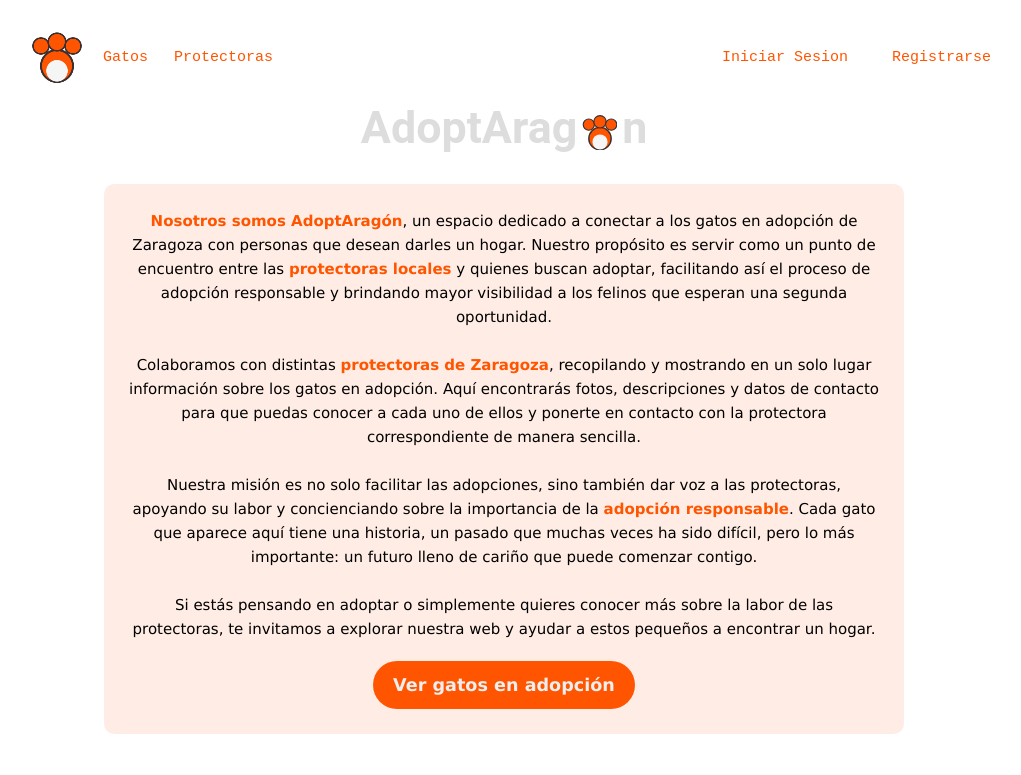
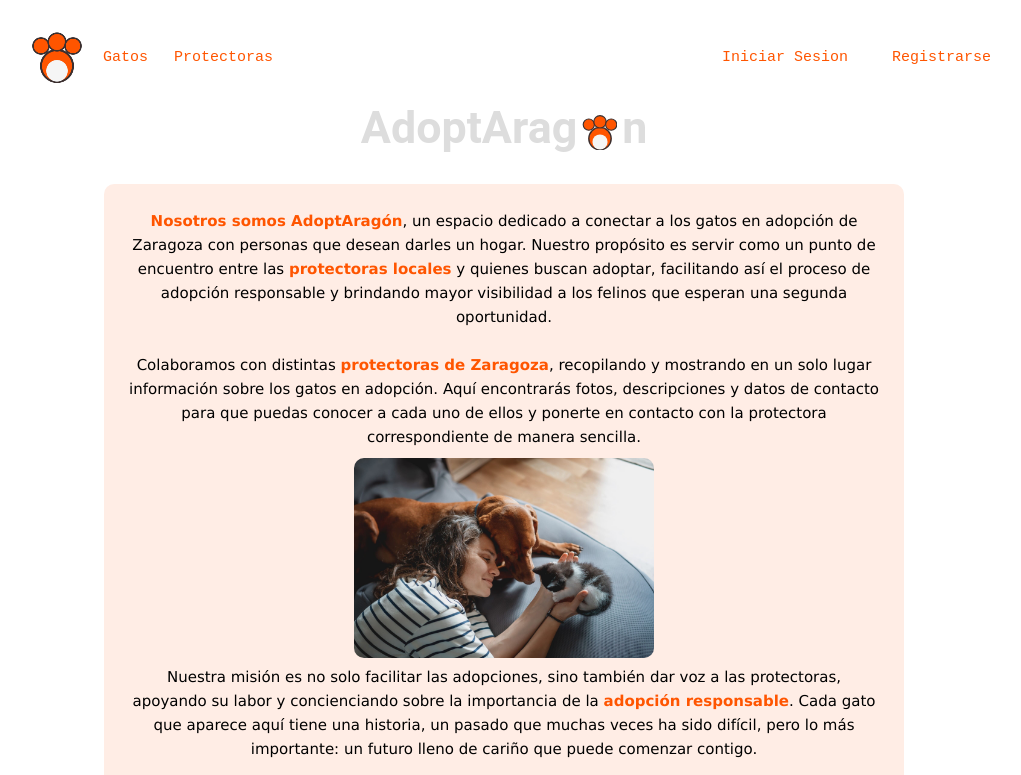
Before and after one commit to Librito21/Proyecto-Gatos-Front2eva, a Vue app: page / in a window 1280 px wide. Shown: the top 775 px of the page, without its empty margins (136-1157 px from the left). Built offline with nearby package versions, Linux system fonts and the light colour scheme; the HTML template or start-up script is replaced by a standard one.

Commit message:
Foto home
Añadida una foto al home

```diff
--- a/src/components/Footer.vue
+++ b/src/components/Footer.vue
@@ -8,7 +8,7 @@
       <!-- Contacto -->
       <div class="footer__section">
         <b>📞 Teléfono: 123456789</b>
-        <b style="width: 224px;">✉️ <a href="mailto:adopciones@zaragoza.com" class="footer-link">adopciones@zaragoza.com</a></b>
+        <b style="width: 230px;">✉️ <a href="mailto:adopciones@zaragoza.com" class="footer-link">adopciones@zaragoza.com</a></b>
       </div>
 
       <!-- Información General -->
--- a/src/views/HomeView.vue
+++ b/src/views/HomeView.vue
@@ -30,6 +30,8 @@ import { RouterLink } from 'vue-router'
         Aquí encontrarás fotos, descripciones y datos de contacto para que puedas conocer a cada uno de ellos y ponerte en contacto con la protectora correspondiente de manera sencilla.
       </p>
   <br>
+      <img src="../../Images/logos/foto-home.jpeg" alt="foto-home" class="imagen-home">
+      <br>
       <p>
         Nuestra misión es no solo facilitar las adopciones, sino también dar voz a las protectoras, apoyando su labor y concienciando sobre la importancia de la <span class="highlight">adopción responsable</span>.
         Cada gato que aparece aquí tiene una historia, un pasado que muchas veces ha sido difícil, pero lo más importante: un futuro lleno de cariño que puede comenzar contigo.
@@ -91,6 +93,14 @@ import { RouterLink } from 'vue-router'
   text-align: center;
   max-width: 800px;
   margin: 0 auto $espacio-grande;
+}
+
+.imagen-home {
+  width: 100%;
+  max-width: 300px;
+  margin: 0 auto;
+  margin-top: -15px;
+  border-radius: $espacio-mediano;
 }
 
 .highlight {
```
Also changed, not shown: Images/logos/foto-home.jpeg (added).
